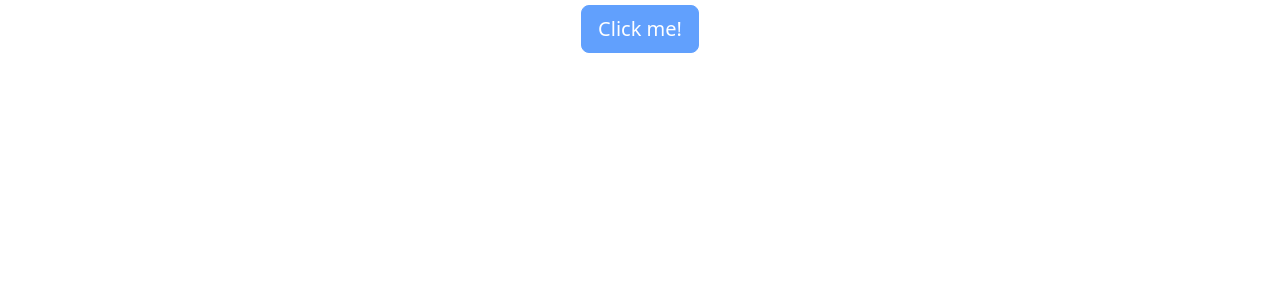
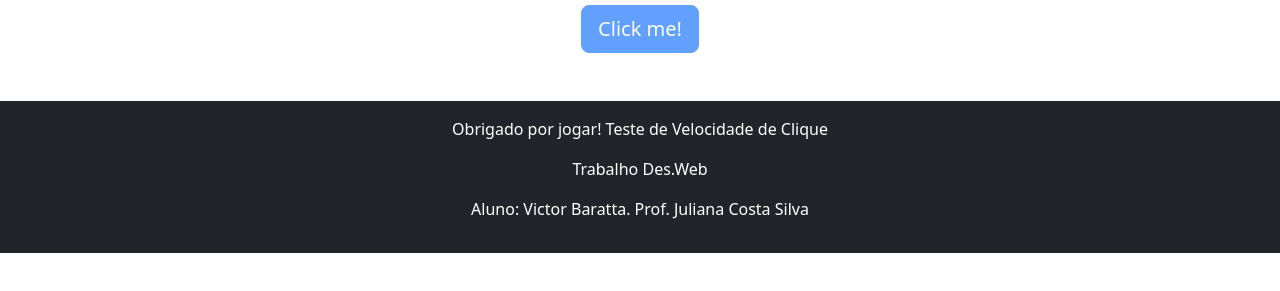
Before and after one commit to Victor-Bar/TrabalhoBimestre2Des.Web, a plain HTML site: page index.html in a window 1280 px wide. Shown: the part 355-646 px from the top of the page. Drawn offline with nearby package versions, Linux system fonts and the light colour scheme.

Commit message:
Add files via upload

```diff
--- a/index.html
+++ b/index.html
@@ -56,6 +56,13 @@
     </section>
 </main>
 
+<footer class="bg-dark text-white text-center py-3 mt-5">
+
+    <p> Obrigado por jogar! Teste de Velocidade de Clique</p>
+    <p>Trabalho Des.Web</p>
+    <p>Aluno: Victor Baratta. Prof. Juliana Costa Silva</p>
+
+</footer>
 <script src="script.js"></script>
 </body>
 </html>
```
